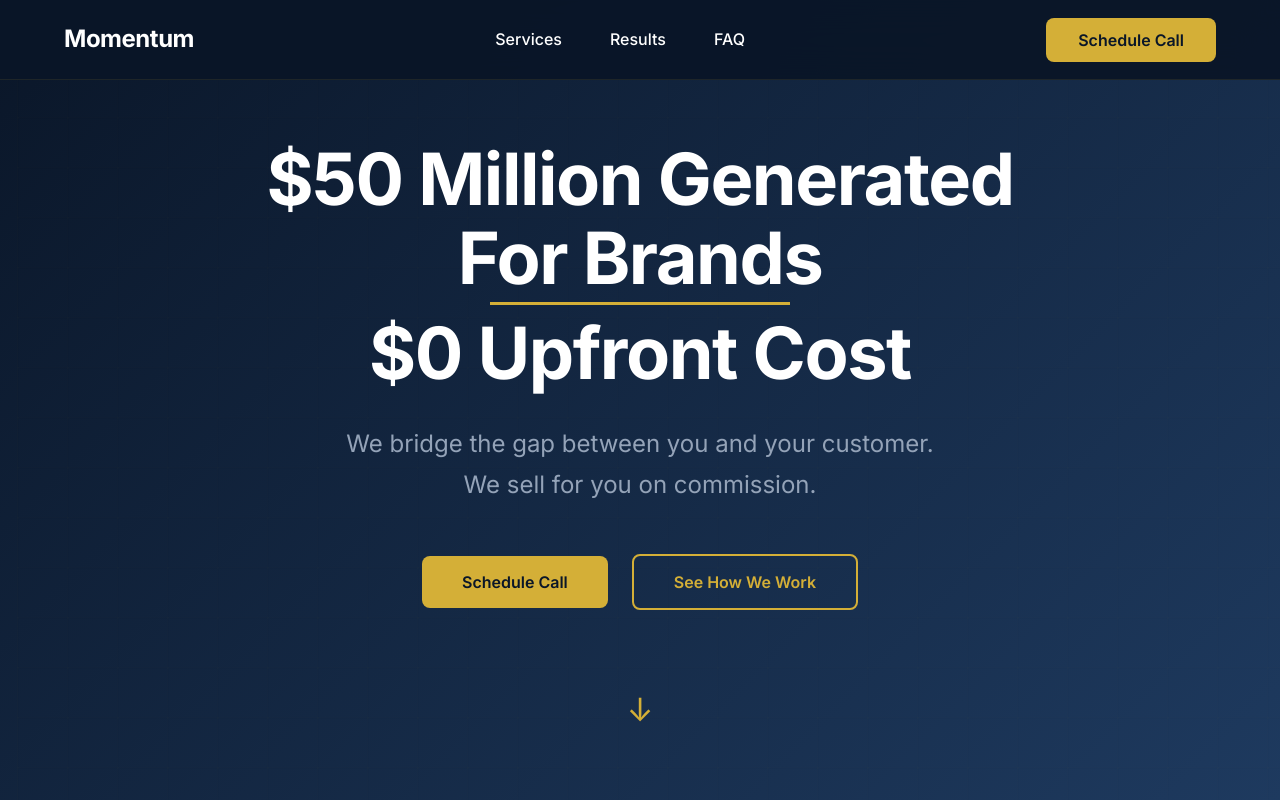
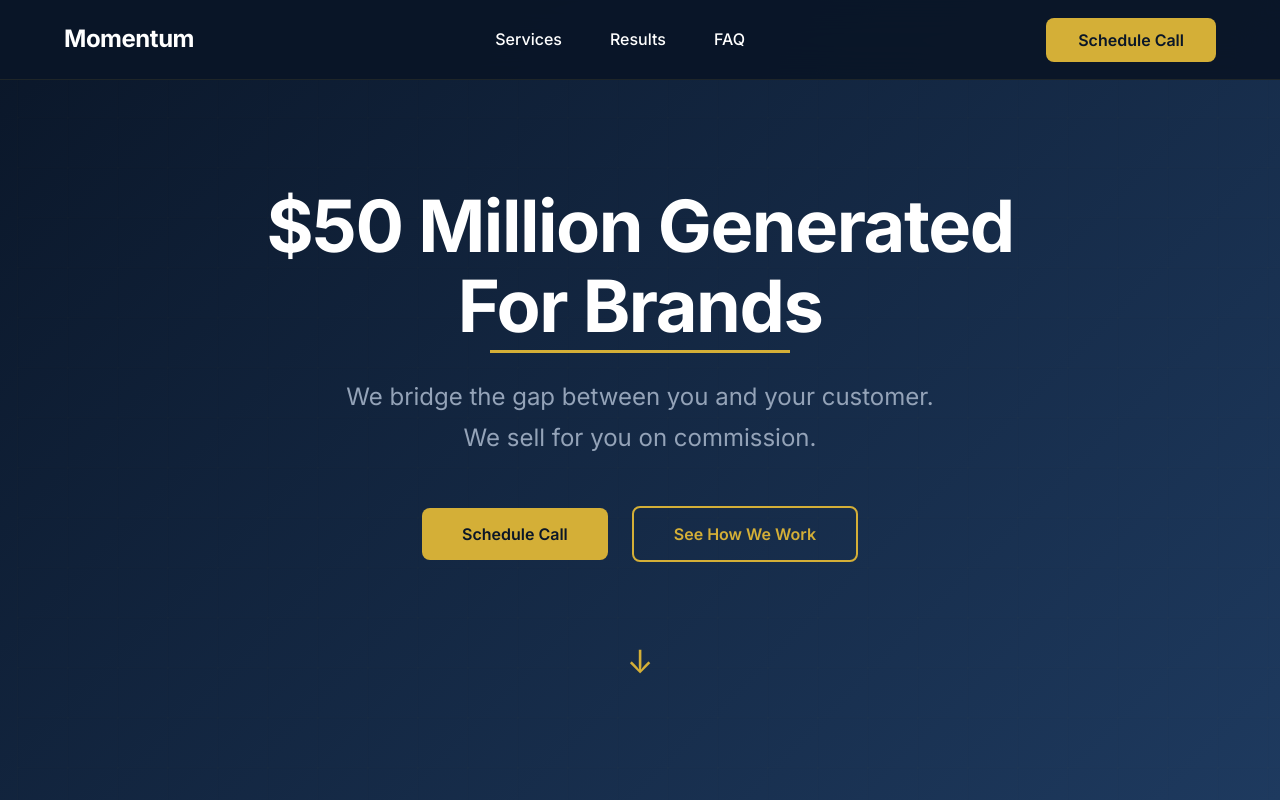
Before and after one commit to Shamiivan/momentum-website, a React (Vite) app: page / in a window 1280 px wide. Shown: the top 800 px of the page. Built offline with nearby package versions, Linux system fonts and the light colour scheme.

Commit message:
remove the

```diff
--- a/src/App.tsx
+++ b/src/App.tsx
@@ -210,7 +210,6 @@ const MomentumLanding = () => {
           <div className="hero-container">
             <h1 className="revenue-counter" data-animate style={withDelay(0)}>
               <span className="revenue-line">${revenueCount} Million Generated For Brands</span>
-              <span className="cost-line">$0 Upfront Cost</span>
             </h1>
             <p className="hero-subtitle-new" data-animate style={withDelay(0.2)}>
               We bridge the gap between you and your customer. We sell for you on commission.
```
